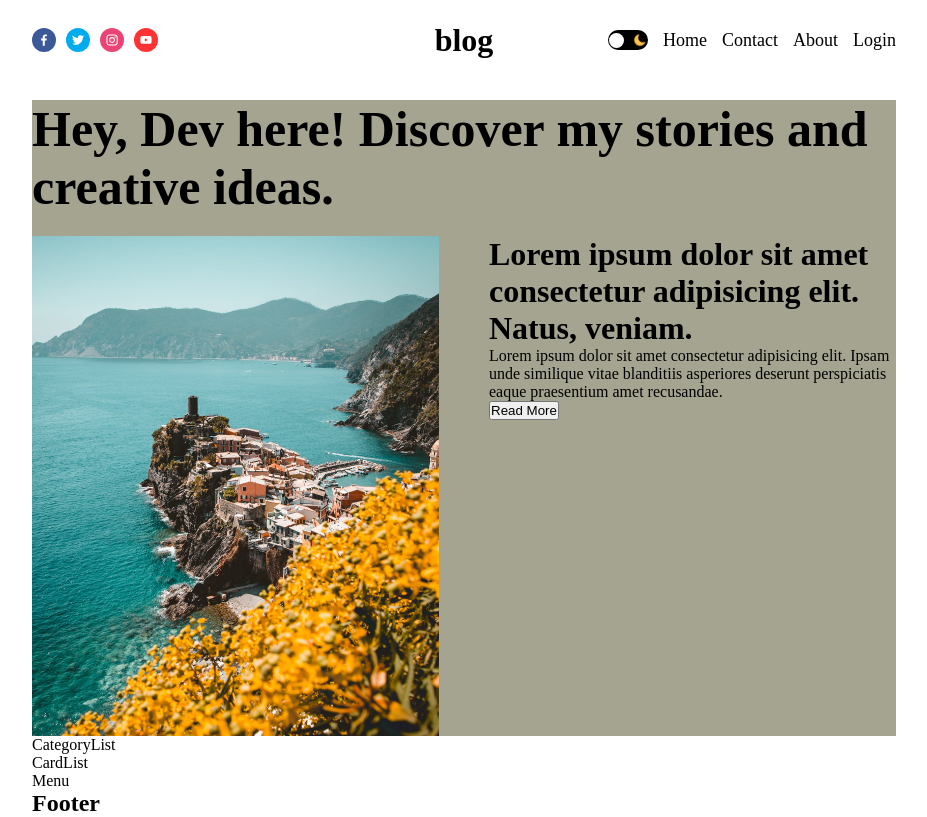
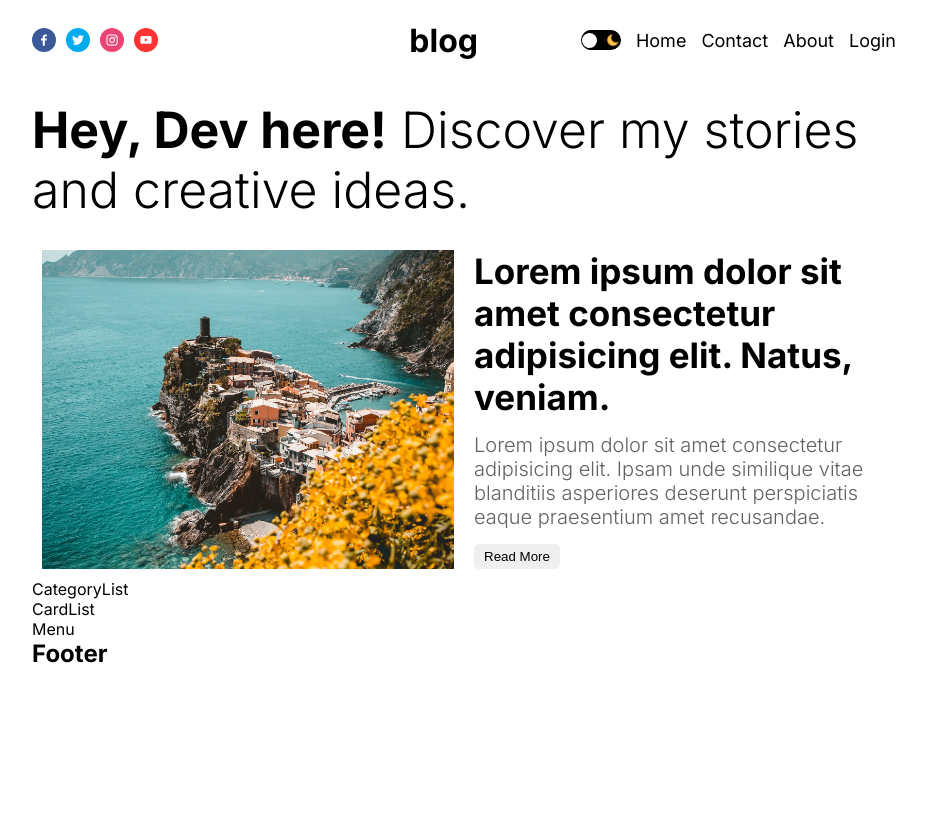
Before and after one commit to sravantp7/blog-app, a Next.js app in the folder client/: page / in a window 1280 px wide. Shown: the whole page, without its empty margins (176-1103 px from the left). Built offline with nearby package versions, Linux system fonts and the light colour scheme.

Commit message:
complete Featured component

```diff
--- a/client/app/_components/Featured/Featured.jsx
+++ b/client/app/_components/Featured/Featured.jsx
@@ -8,9 +8,11 @@ export default function Featured() {
         <b>Hey, Dev here!</b> Discover my stories and creative ideas.
       </h1>
       <div className={styles.post}>
+        {/* left-side */}
         <div className={styles.imgContainer}>
-          <Image src="/p1.jpeg" alt="" fill />
+          <Image src="/p1.jpeg" alt="" fill className={styles.image} />
         </div>
+        {/* right-side */}
         <div className={styles.textContainer}>
           <h1 className={styles.postTitle}>
             Lorem ipsum dolor sit amet consectetur adipisicing elit. Natus,
--- a/client/app/_components/Featured/Featured.module.css
+++ b/client/app/_components/Featured/Featured.module.css
@@ -1,25 +1,51 @@
 .container {
   margin-top: 20px;
-  background-color: rgb(164, 164, 145);
 }
 
 .title {
   font-size: 50px;
+  font-weight: 300;
 }
 
 .post {
   margin-top: 20px;
   display: flex;
-  gap: 50px;
+  gap: 20px;
   justify-content: space-between;
+  padding: 10px;
+}
+
+.image {
+  object-fit: cover;
 }
 
 .imgContainer {
+  position: relative;
   flex: 1;
-  position: relative;
-  height: 500px;
+  height: auto;
 }
 
 .textContainer {
   flex: 1;
+  display: flex;
+  flex-direction: column;
+  gap: 15px;
 }
+
+.postTitle {
+  font-size: 35px;
+}
+
+.postDescription {
+  font-size: 20px;
+  font-weight: 300;
+  color: var(--soft-text-color);
+}
+
+.button {
+  padding: 5px 10px;
+  border: none;
+  border-radius: 5px;
+  width: max-content;
+  font-weight: 500;
+}
--- a/client/app/globals.css
+++ b/client/app/globals.css
@@ -14,6 +14,7 @@
 body {
   max-width: 100vw;
   overflow-x: hidden;
+  height: auto;
 }
 
 a {
--- a/client/app/layout.jsx
+++ b/client/app/layout.jsx
@@ -4,6 +4,10 @@ import Footer from "./_components/Footer/Footer";
 
 import ThemeContextProvider from "./context/ThemeContext";
 import ThemeProvider from "./provider/ThemeProvider";
+
+import { Inter } from "next/font/google";
+
+const inter = Inter({ subsets: ["latin"] });
 
 export const metadata = {
   title: "Blog App",
@@ -13,7 +17,7 @@ export const metadata = {
 export default function RootLayout({ children }) {
   return (
     <html lang="en">
-      <body>
+      <body className={inter.className}>
         <ThemeContextProvider>
           <ThemeProvider>
             <main className="container">
```
